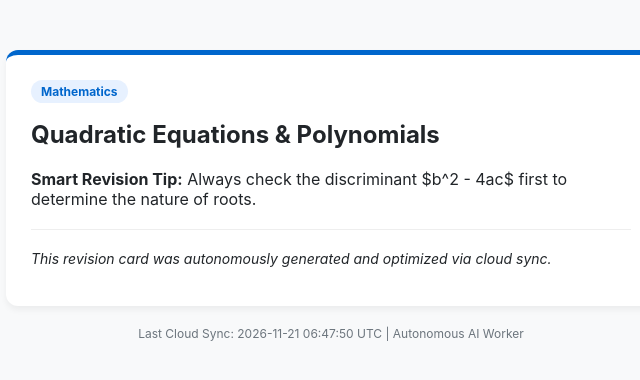
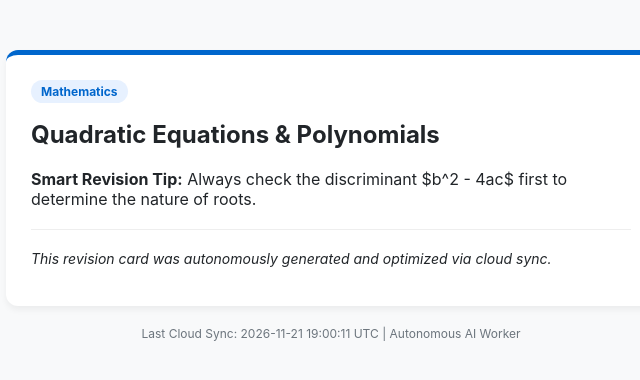
Before and after one commit to r4513049-bot/ai-auto-worker, a plain HTML site: page index.html in a window 1280 px wide. Shown: the full height of the page, 309-949 px from the left. Drawn offline with Linux system fonts and the light colour scheme.

Commit message:
Auto-update index.html via cloud worker [skip ci]

```diff
--- a/index.html
+++ b/index.html
@@ -21,7 +21,7 @@
         <p style="font-size: 14px;"><em>This revision card was autonomously generated and optimized via cloud sync.</em></p>
     </div>
     <div class="footer">
-        Last Cloud Sync: 2026-11-21 06:47:50 UTC | Autonomous AI Worker
+        Last Cloud Sync: 2026-11-21 19:00:11 UTC | Autonomous AI Worker
     </div>
 </body>
 </html>
```
